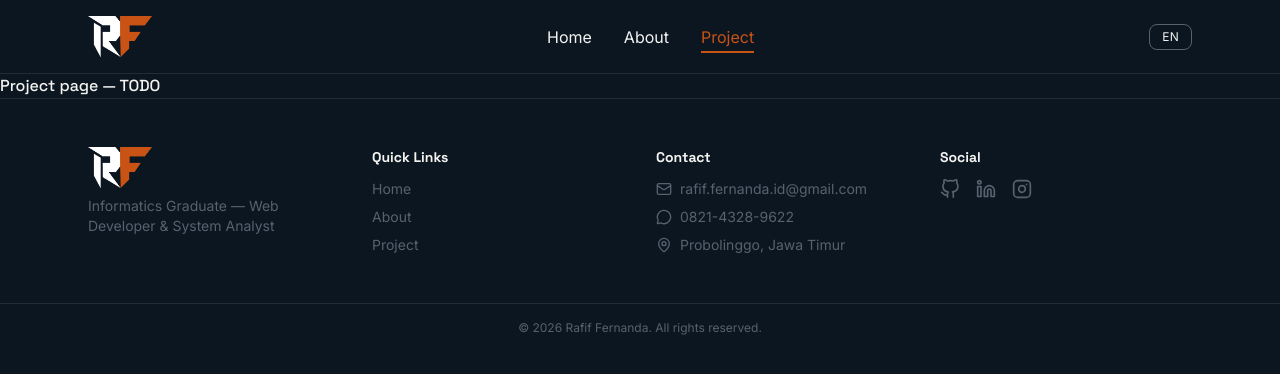
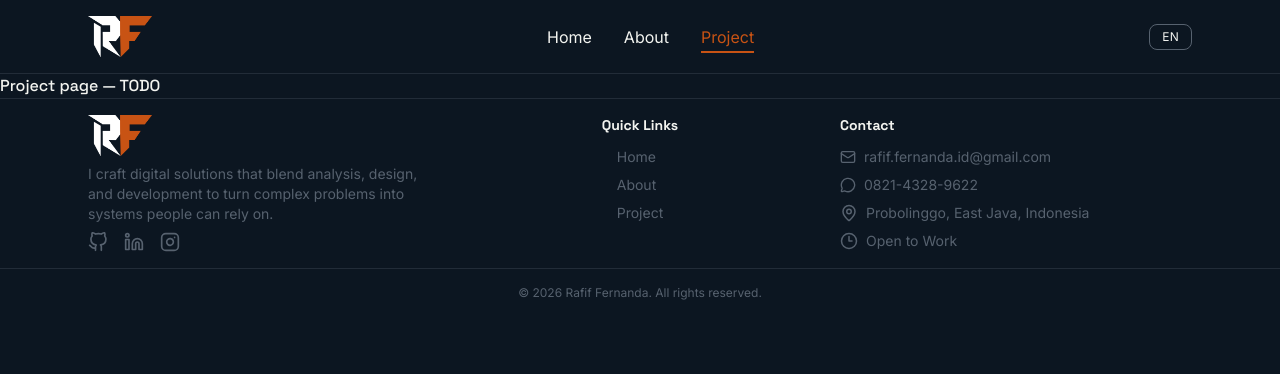
Before and after one commit to RFFRNDA/portfolio-website, a React (Vite) app: page /project in a window 1280 px wide. Shown: the top 374 px of the page. Built offline with nearby package versions, Linux system fonts and the light colour scheme.

Commit message:
update: upgrade Home page

```diff
--- a/src/components/AboutMePreview.tsx
+++ b/src/components/AboutMePreview.tsx
@@ -5,7 +5,7 @@ export default function AboutMePreview() {
   const { t } = useLanguage();
 
   return (
-    <section className="bg-[#e0e3d9] py-4">
+    <section className="bg-warm-base py-4">
       <div className="container mx-auto max-w-6xl px-6">
         <div className="grid grid-cols-1 gap-8 md:grid-cols-2">
           {/* Kolom Kiri */}
@@ -13,13 +13,13 @@ export default function AboutMePreview() {
             <p className= "font-bold text-[#c85314]">
               {t("aboutPreview.title")}
             </p>
-            <h2 className="font-heading text-3xl font-bold text-[#0c1621] md:text-4xl">
+            <h2 className="font-heading text-3xl font-bold text-dark-base md:text-4xl">
               {t("aboutPreview.tagline1")}
             </h2>
-            <h2 className="font-heading text-3xl font-bold text-[#0c1621] md:text-4xl">
+            <h2 className="font-heading text-3xl font-bold text-dark-base md:text-4xl">
               {t("aboutPreview.tagline2")}
             </h2>
-            <p className="mt-4 text-base leading-relaxed text-[#445569] text-balance">
+            <p className="mt-4 text-base leading-relaxed text-text-on-warm-secondary text-balance">
               {t("aboutPreview.description")}
             </p>
             <a href="/about" className="mt-6 inline-flex items-center gap-2 whitespace-nowrap bg-dark-base rounded-lg text-sm font-medium text-text-on-dark transition-all hover:bg-dark-base/75 hover:scale-105 active:scale-95 px-6 py-2.5 sm:px-6 sm:py-3 sm:text-base">
@@ -29,7 +29,7 @@ export default function AboutMePreview() {
           </div>
 
           {/* Kolom Kanan - Bio & Signature */}
-          <div className="flex items-center justify-center border-l-2 border-[#c85314] pl-6 md:pl-8">
+          <div className="flex items-center justify-center border-l-2 border-accent-orange pl-6 md:pl-8">
             <div className="grid grid-cols-1 items-center gap-8 min-[1105px]:grid-cols-2">
               {/* Information */}
               <div className="space-y-4">
@@ -54,7 +54,7 @@ export default function AboutMePreview() {
                       {t("aboutPreview.location")}
                     </p>
                     <p className="text-sm font-bold text-dark-base">
-                      Probolinggo, Indonesia
+                      {t("aboutPreview.locationValue")}
                     </p>
                   </div>
                 </div>
--- a/src/components/CompetencyCard.tsx
+++ b/src/components/CompetencyCard.tsx
@@ -14,13 +14,13 @@ export default function CompetencyCard() {
   const { t, language } = useLanguage();
 
   return (
-    <section className="bg-[#0c1621] py-16 md:py-24">
+    <section className="bg-dark-base py-6">
       <div className="container mx-auto max-w-6xl px-6">
-        <h2 className="mb-12 text-center font-heading text-3xl font-bold text-[#f3f4f0] md:text-4xl">
+        <h2 className="text-center font-heading text-3xl font-bold text-text-on-dark md:text-4xl">
           {t("whatICanDo.title")}
         </h2>
 
-        <div className="grid grid-cols-1 gap-6 sm:grid-cols-2 lg:grid-cols-4">
+        <div className="mt-6 grid grid-cols-1 gap-6 sm:grid-cols-2 lg:grid-cols-4">
           {competencies.map((item) => {
             const IconComponent = iconMap[item.id] || Globe;
             return (
--- a/src/components/ExperiencePreview.tsx
+++ b/src/components/ExperiencePreview.tsx
@@ -25,16 +25,16 @@ export default function ExperiencePreview() {
   const recentExperiences = experiences.slice(0, 2);
 
   return (
-    <section className="bg-[#0c1621] py-16 md:py-24">
+    <section className="bg-dark-base py-4 mb-2">
       <div className="container mx-auto max-w-6xl px-6">
-        <h2 className="mb-10 text-center font-heading text-3xl font-bold text-[#f3f4f0] md:text-4xl">
+        <h2 className="mb-8 text-center font-heading text-3xl font-bold text-text-on-dark md:text-4xl">
           {t("experience.title")}
         </h2>
 
         <div className="grid grid-cols-1 gap-10 lg:grid-cols-2">
           {/* Kolom Kiri - Experience Timeline Compact */}
           <div>
-            <h3 className="mb-4 text-xl font-semibold text-[#f3f4f0]">
+            <h3 className="mb-4 text-xl font-semibold text-text-on-dark">
               Experience
             </h3>
             <div className="space-y-6">
@@ -44,17 +44,17 @@ export default function ExperiencePreview() {
                   <div key={exp.id} className="relative pl-6">
                     <div className="absolute left-0 top-1.5 h-3 w-3 rounded-full border-2 border-[#c85314] bg-[#0c1621]"></div>
                     <div className="flex flex-wrap items-baseline gap-2">
-                      <span className="text-sm font-medium text-[#57626f]">
+                      <span className="text-sm font-medium text-text-on-dark-secondary">
                         {exp.startDate} - {exp.endDate}
                       </span>
-                      <span className="text-base font-bold text-[#f3f4f0]">
+                      <span className="text-base font-bold text-text-on-dark">
                         {exp.role}
                       </span>
-                      <span className="text-sm text-[#57626f]">
+                      <span className="text-sm text-text-on-dark-secondary">
                         @ {exp.company}
                       </span>
                     </div>
-                    <p className="mt-1 text-sm text-[#57626f] line-clamp-2">
+                    <p className="mt-1 text-sm text-text-on-dark-secondary line-clamp-2">
                       {description}
                     </p>
                   </div>
@@ -65,7 +65,7 @@ export default function ExperiencePreview() {
             <div className="mt-8">
               <a
                 href="/about"
-                className="inline-block rounded-lg border border-[#c85314] px-6 py-2 text-sm font-medium text-[#f3f4f0] transition hover:bg-[#c85314]"
+                className="inline-block rounded-lg border border-accent-orange px-6 py-2 text-sm font-medium text-text-on-dark transition hover:bg-accent-orange"
               >
                 {t("experience.ctaViewFullCV")}
               </a>
@@ -73,8 +73,8 @@ export default function ExperiencePreview() {
           </div>
 
           {/* Kolom Kanan - Technical Focus */}
-          <div>
-            <h3 className="mb-4 text-xl font-semibold text-[#f3f4f0]">
+          <div className="flex flex-col justify-center">
+            <h3 className="mb-4 text-xl font-semibold text-text-on-dark">
               Technical Focus
             </h3>
             <div className="space-y-3">
--- a/src/components/FeaturedProjects.tsx
+++ b/src/components/FeaturedProjects.tsx
@@ -3,37 +3,22 @@
 import { useLanguage } from "../context/LanguageContext";
 import { projects } from "../data/projects";
 import ProjectCard from "./ProjectCard";
+import { ArrowRight } from "lucide-react";
 
 export default function FeaturedProjects() {
   const { t } = useLanguage();
   const featuredProjects = projects.slice(0, 3);
 
   return (
-    <section className="bg-[#e0e3d9] py-16 md:py-24">
+    <section className="bg-warm-base py-8">
       <div className="container mx-auto max-w-6xl px-6">
         <div className="mb-10 flex flex-wrap items-center justify-between">
-          <h2 className="font-heading text-3xl font-bold text-[#0c1621] md:text-4xl">
+          <h2 className="font-heading text-3xl font-bold text-dark-base md:text-4xl">
             {t("featuredProject.title")}
           </h2>
-          <a
-            href="/project"
-            className="inline-flex items-center text-sm font-medium text-[#c85314] transition hover:underline"
-          >
+          <a href="/projects" className="inline-flex items-center gap-2 whitespace-nowrap rounded-lg border-2 border-accent-orange px-4 py-2.5 text-sm font-medium text-accent-orange transition-all hover:bg-accent-orange hover:text-text-on-dark hover:scale-105 active:scale-95 sm:px-6 sm:py-3 sm:text-base">
             {t("featuredProject.ctaViewAll")}
-            <svg
-              xmlns="http://www.w3.org/2000/svg"
-              className="ml-1 h-4 w-4"
-              fill="none"
-              viewBox="0 0 24 24"
-              stroke="currentColor"
-            >
-              <path
-                strokeLinecap="round"
-                strokeLinejoin="round"
-                strokeWidth={2}
-                d="M14 5l7 7m0 0l-7 7m7-7H3"
-              />
-            </svg>
+            <ArrowRight className="h-4 w-4 transition-transform group-hover:translate-x-1" />
           </a>
         </div>
 
--- a/src/components/Footer.tsx
+++ b/src/components/Footer.tsx
@@ -1,5 +1,5 @@
 import { Link } from "react-router-dom";
-import { Mail, MessageCircle, MapPin } from "lucide-react";
+import { Mail, MessageCircle, MapPin, Clock3 } from "lucide-react";
 import { useLanguage } from "../context/LanguageContext";
 
 // lucide-react dropped brand/logo icons (Github, Linkedin, Instagram) from
@@ -59,7 +59,6 @@ function InstagramIcon({ size }: IconProps) {
 const EMAIL = "rafif.fernanda.id@gmail.com";
 const WHATSAPP_DISPLAY = "0821-4328-9622";
 const WHATSAPP_LINK = "https://wa.me/6282143289622";
-const LOCATION = "Probolinggo, Jawa Timur";
 
 const SOCIALS = [
   {name:"GitHub", href:"https://github.com/RFFRNDA", Icon: GithubIcon },
@@ -78,20 +77,25 @@ function Footer() {
 	const year = new Date().getFullYear();
   	return (
 		<footer className="border-t border-text-on-dark-secondary/30 bg-dark-base font-body text-text-on-dark">
-			<div className="mx-auto grid max-w-6xl grid-cols-2 gap-8 px-6 py-12 md:grid-cols-4">
+			<div className="mx-auto grid max-w-6xl grid-cols-1 gap-6 px-6 py-4 md:grid-cols-3 md:gap-6">
 
-				{/* Column 1: Signature + tagline */}
-				<div className="col-span-2 md:col-span-1">
+				<div className="cflex flex-col items-center md:items-start">
 					<Link to="/">
 						<img src="/images/rf-logo.png" alt="Rafif Logo" className="block h-auto w-16"/>
 					</Link>
-					<p className="mt-2 text-sm text-text-on-dark-secondary">
-						Informatics Graduate — Web Developer & System Analyst
+					<p className="mt-2 text-sm text-text-on-dark-secondary md:text-left">
+						{t("hero.tagline")}
 					</p>
+					<div className="mt-2 flex gap-4">
+						{SOCIALS.map(({ name, href, Icon }) => (
+							<a key={name} href={href} target="_blank" rel="noopener noreferrer" aria-label={name} className="text-text-on-dark-secondary transition-colors hover:text-accent-orange">
+								<Icon size={20} />
+							</a>
+						))}
+					</div>
 				</div>
 
-				{/* Column 2: Quick Links */}
-				<div>
+				<div className="flex flex-col md:items-center">
 					<h3 className="mb-3 font-heading text-sm font-semibold">
 						{t("footer.quickLinks")}
 					</h3>
@@ -106,55 +110,32 @@ function Footer() {
 					</ul>
 				</div>
 
-				{/* Column 3: Contact */}
-				<div>
+				<div className="flex flex-col md:items-start">
 					<h3 className="mb-3 font-heading text-sm font-semibold">
 						{t("footer.contact")}
 					</h3>
 					<ul className="space-y-2 text-sm text-text-on-dark-secondary">
 						<li className="flex items-center gap-2">
 							<Mail size={16} />
-							<a href={`mailto:${EMAIL}`} className="hover:text-accent-orange">
+							<a href={`mailto:${EMAIL}`} className="break-all hover:text-accent-orange">
 								{EMAIL}
 							</a>
 						</li>
 						<li className="flex items-center gap-2">
 							<MessageCircle size={16} />
-							<a
-								href={WHATSAPP_LINK}
-								target="_blank"
-								rel="noopener noreferrer"
-								className="hover:text-accent-orange"
-							>
+							<a href={WHATSAPP_LINK} target="_blank" rel="noopener noreferrer" className="hover:text-accent-orange">
 								{WHATSAPP_DISPLAY}
 							</a>
 						</li>
 						<li className="flex items-center gap-2">
-							<MapPin size={16} />
-							<span>{LOCATION}</span>
+							<MapPin size={18} />
+							{t("aboutPreview.locationValue")}
+						</li>
+						<li className="flex items-center gap-2">
+							<Clock3 size={18} />
+							{t("aboutPreview.availabilityDescription")}
 						</li>
 					</ul>
-				</div>
-
-				{/* Column 4: Social media */}
-				<div>
-					<h3 className="mb-3 font-heading text-sm font-semibold">
-						{t("footer.social")}
-					</h3>
-					<div className="flex gap-4">
-						{SOCIALS.map(({ name, href, Icon }) => (
-							<a
-								key={name}
-								href={href}
-								target="_blank"
-								rel="noopener noreferrer"
-								aria-label={name}
-								className="text-text-on-dark-secondary transition-colors hover:text-accent-orange"
-							>
-							<Icon size={20} />
-							</a>
-						))}
-					</div>
 				</div>
 			</div>
 
--- a/src/components/Hero.tsx
+++ b/src/components/Hero.tsx
@@ -21,7 +21,7 @@ export default function Hero() {
             </p>
 
             <div className="mt-4 flex flex-nowrap gap-2 sm:gap-4 sm:mt-8">
-              <a href="/projects" className="group inline-flex items-center gap-2 whitespace-nowrap rounded-lg bg-accent-orange px-4 py-2.5 text-sm font-medium text-text-on-dark transition-all hover:bg-[#a84310] hover:scale-105 active:scale-95 sm:px-6 sm:py-3 sm:text-base">
+              <a href="/projects" className="inline-flex items-center gap-2 whitespace-nowrap rounded-lg bg-accent-orange px-4 py-2.5 text-sm font-medium text-text-on-dark transition-all hover:bg-[#a84310] hover:scale-105 active:scale-95 sm:px-6 sm:py-3 sm:text-base">
                 {t("hero.ctaViewProjects")}
                 <ArrowRight className="h-4 w-4 transition-transform group-hover:translate-x-1" />
               </a>
@@ -34,7 +34,7 @@ export default function Hero() {
 
           {/*Right Column*/}
           <div className="relative flex items-center justify-center">
-            <div className="absolute z-0 h-64 w-64 rounded-full bg-[#c85314] opacity-20 blur-3xl md:h-80 md:w-80" aria-hidden="true"></div>
+            <div className="absolute z-0 h-64 w-64 rounded-full bg-accent-orange opacity-20 blur-3xl md:h-80 md:w-80" aria-hidden="true"></div>
             <div className="relative z-10">
               <img src="/images/profile.webp" alt="Rafif Image" className="block h-auto w-full max-w-[320px] md:max-w-[360px]"/>
             </div>
--- a/src/data/i18n/en.ts
+++ b/src/data/i18n/en.ts
@@ -17,6 +17,7 @@ export const en = {
     ctaMore: "More About Me",
     name: "Name",
     location: "Location",
+    locationValue: "Probolinggo, East Java, Indonesia",
     availabilityTitle: "Availability",
     availabilityDescription: "Open to Work",
   },
@@ -51,7 +52,6 @@ export const en = {
     quickLinks: "Quick Links",
     contact: "Contact",
     location: "Location",
-    social: "Social",
   },
 };
 
--- a/src/data/i18n/id.ts
+++ b/src/data/i18n/id.ts
@@ -19,6 +19,7 @@ export const id: UIDictionary = {
     ctaMore: "Selengkapnya Tentang Saya",
     name: "Nama",
     location: "Lokasi",
+    locationValue: "Probolinggo, Jawa Timur, Indonesia",
     availabilityTitle: "Ketersediaan",
     availabilityDescription: "Terbuka untuk Peluang Baru",
   },
@@ -53,6 +54,5 @@ export const id: UIDictionary = {
     quickLinks: "Tautan Cepat",
     contact: "Kontak",
     location: "Lokasi",
-    social: "Social",
   },
 };
```
